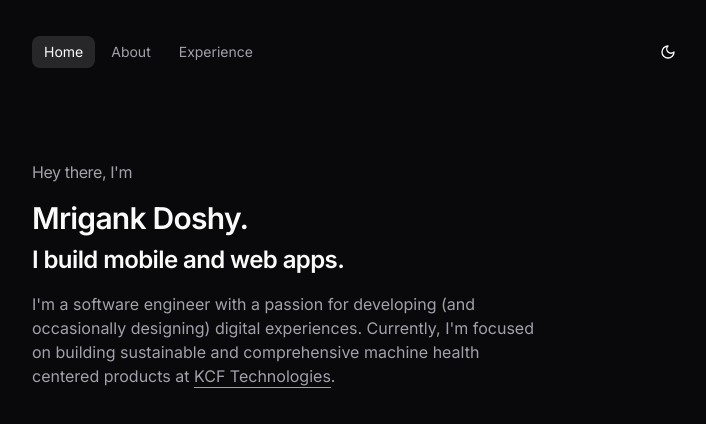
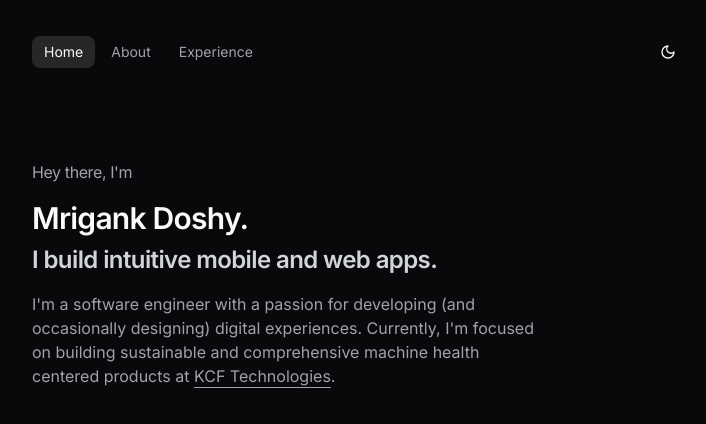
Before and after one commit to mrigankdoshy/personal-website-v2, a Next.js app: page / in a window 1280 px wide. Shown: the top 424 px of the page, without its empty margins (282-988 px from the left). Built offline with nearby package versions, Linux system fonts and the light colour scheme.

Commit message:
style: update secondary foreground color

```diff
--- a/src/features/home/home.tsx
+++ b/src/features/home/home.tsx
@@ -17,10 +17,10 @@ export async function Home() {
               Mrigank Doshy.
             </h1>
             <h1
-              className="animate-fade-in text-2xl font-semibold tracking-tight text-foreground"
+              className="animate-fade-in text-2xl font-semibold tracking-tight text-secondary-foreground"
               style={{ '--index': 2 } as CSSProperties}
             >
-              I build mobile and web apps.
+              I build intuitive mobile and web apps.
             </h1>
           </div>
           <p
--- a/src/shared/styles/globals.css
+++ b/src/shared/styles/globals.css
@@ -13,7 +13,7 @@
     --primary: 240 5.9% 10%;
     --primary-foreground: 0 0% 98%;
     --secondary: 240 4.8% 95.9%;
-    --secondary-foreground: 240 5.9% 10%;
+    --secondary-foreground: 216.9 19.1% 26.7%;
     --muted: 240 4.8% 95.9%;
     --muted-foreground: 240 3.8% 46.1%;
     --accent: 240 4.8% 95.9%;
@@ -41,7 +41,7 @@
     --primary: 240 5.9% 10%;
     --primary-foreground: 0 0% 98%;
     --secondary: 240 4.8% 95.9%;
-    --secondary-foreground: 240 5.9% 10%;
+    --secondary-foreground: 216.9 19.1% 26.7%;
     --muted: 240 4.8% 95.9%;
     --muted-foreground: 240 3.8% 46.1%;
     --accent: 240 4.8% 95.9%;
@@ -69,7 +69,7 @@
     --primary: 0 0% 98%;
     --primary-foreground: 240 5.9% 10%;
     --secondary: 240 3.7% 15.9%;
-    --secondary-foreground: 0 0% 98%;
+    --secondary-foreground: 216 12.2% 83.9%;
     --muted: 240 3.7% 15.9%;
     --muted-foreground: 240 5% 64.9%;
     --accent: 240 3.7% 15.9%;
```
